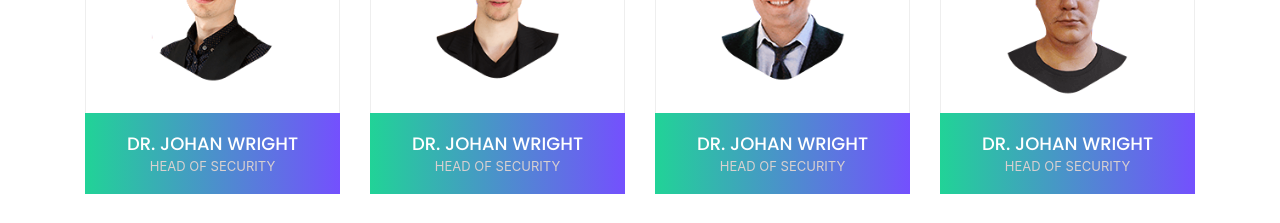
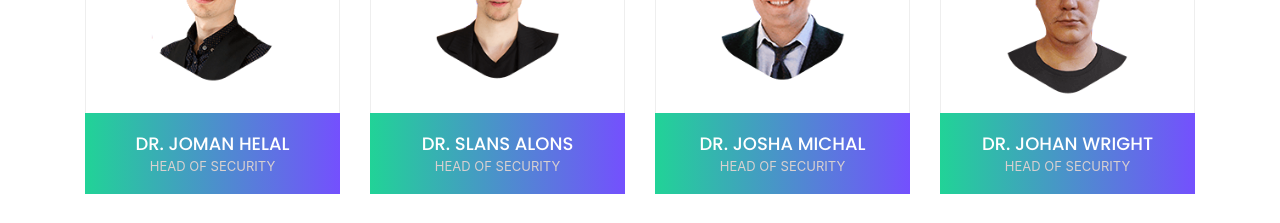
Before and after one commit to sameh1993/dolartrix, a Vue app: page /services in a window 1280 px wide. Shown: the part 1780-2003 px from the top of the page. Built offline with nearby package versions, Linux system fonts and the light colour scheme.

Commit message:
Edit in our team section

```diff
--- a/src/components/body/aboutus/our-team.vue
+++ b/src/components/body/aboutus/our-team.vue
@@ -60,25 +60,25 @@ export default {
       ourTeamList: [
         {
           img: require("@/assets/img/team-img/1.png"),
-          name: "DR. Johan Wright",
+          name: "DR. JOMAN HELAL",
           jobTitle: "Head of Security",
           linkedIn: "#",
         },
         {
           img: require("@/assets/img/team-img/2.png"),
-          name: "DR. Johan Wright",
+          name: "DR. SLANS ALONS",
           jobTitle: "Head of Security",
           linkedIn: "#",
         },
         {
           img: require("@/assets/img/team-img/3.png"),
-          name: "DR. Johan Wright",
+          name: "DR. JOSHA MICHAL",
           jobTitle: "Head of Security",
           linkedIn: "#",
         },
         {
           img: require("@/assets/img/team-img/4.png"),
-          name: "DR. Johan Wright",
+          name: "DR. JOHAN WRIGHT",
           jobTitle: "Head of Security",
           linkedIn: "#",
         },
--- a/src/router.js
+++ b/src/router.js
@@ -11,7 +11,7 @@ import DemoTwoComponent from "./views/demos/index-demo-2.vue";
 import DemoThreeComponent from "./views/demos/index-demo-3.vue";
 
 import AboutComponent from "@/views/about-us.vue";
-import SerivcesCompoenent from "./views/serivces.vue";
+import SerivcesCompoenent from "./views/Serivces.vue";
 import FAQComponent from "./views/FAQ.vue";
 
 // blog pages
```
